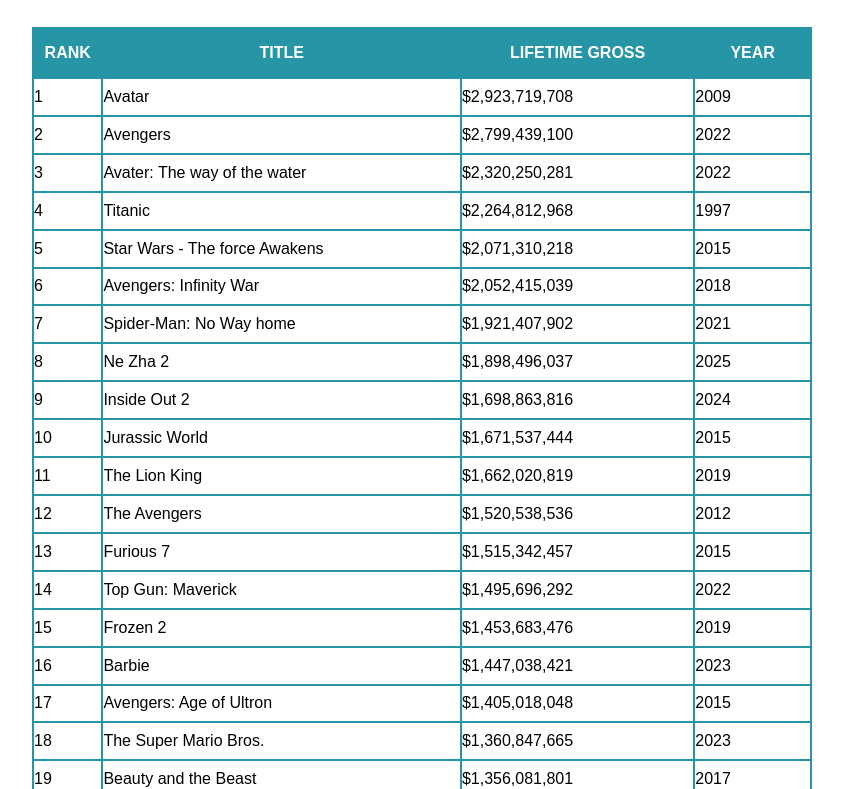
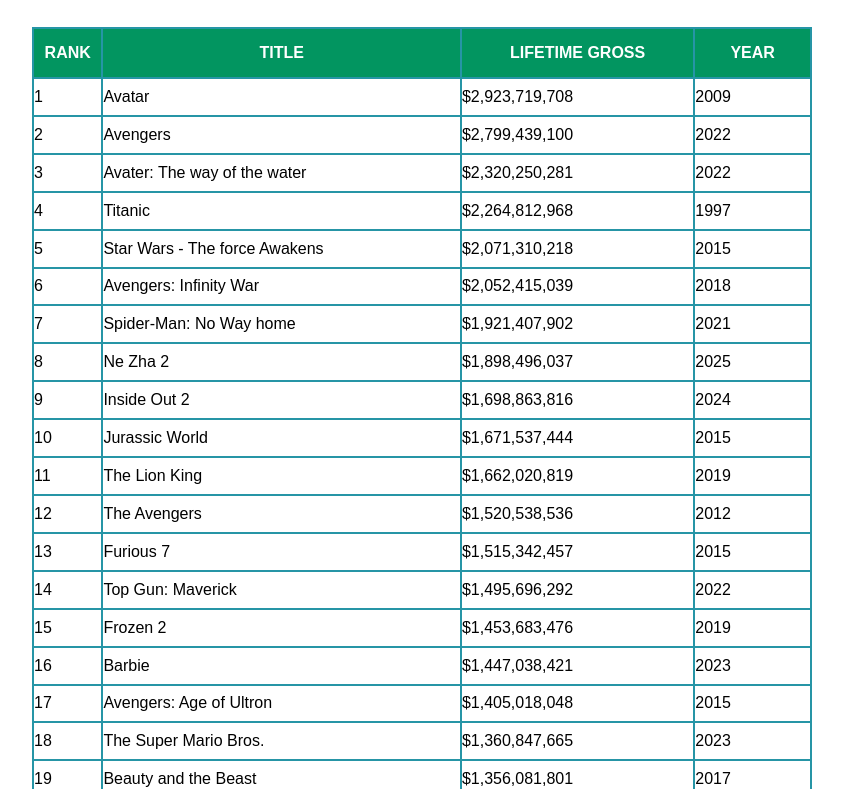
Before and after one commit to ITvarsity-Nkululeko-ITvarsity/Module-1-Assessment-4-, a plain HTML site: page index.html in a window 1280 px wide. Shown: the part 82-871 px from the top of the page, without its empty margins (218-1061 px from the left). Drawn offline with Linux system fonts and the light colour scheme.

Commit message:
table update

```diff
--- a/index.html
+++ b/index.html
@@ -11,7 +11,7 @@
         <h1>The Top 25 Highest Grossing Movies Of All Time</h1>
         <div class="my-table">
             <table border="1" bordercolor="#2695A6" width="65%" cellspacing="0" height="1000">
-                <tr height="50px" bgcolor="#2695A6" >
+                <tr height="50px" bgcolor="##2695A6" >
                     <th>RANK</th>
                     <th>TITLE</th>
                     <th width="30%">LIFETIME GROSS</th>
```
